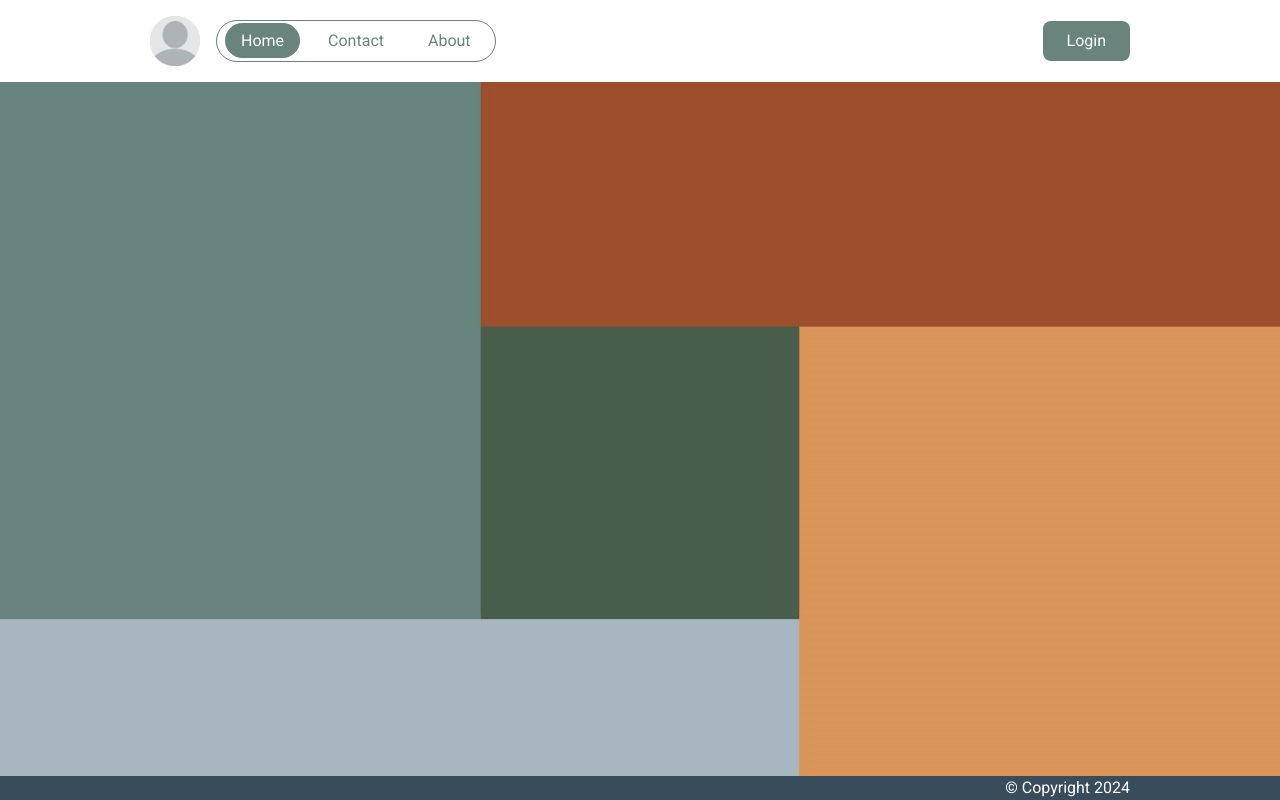
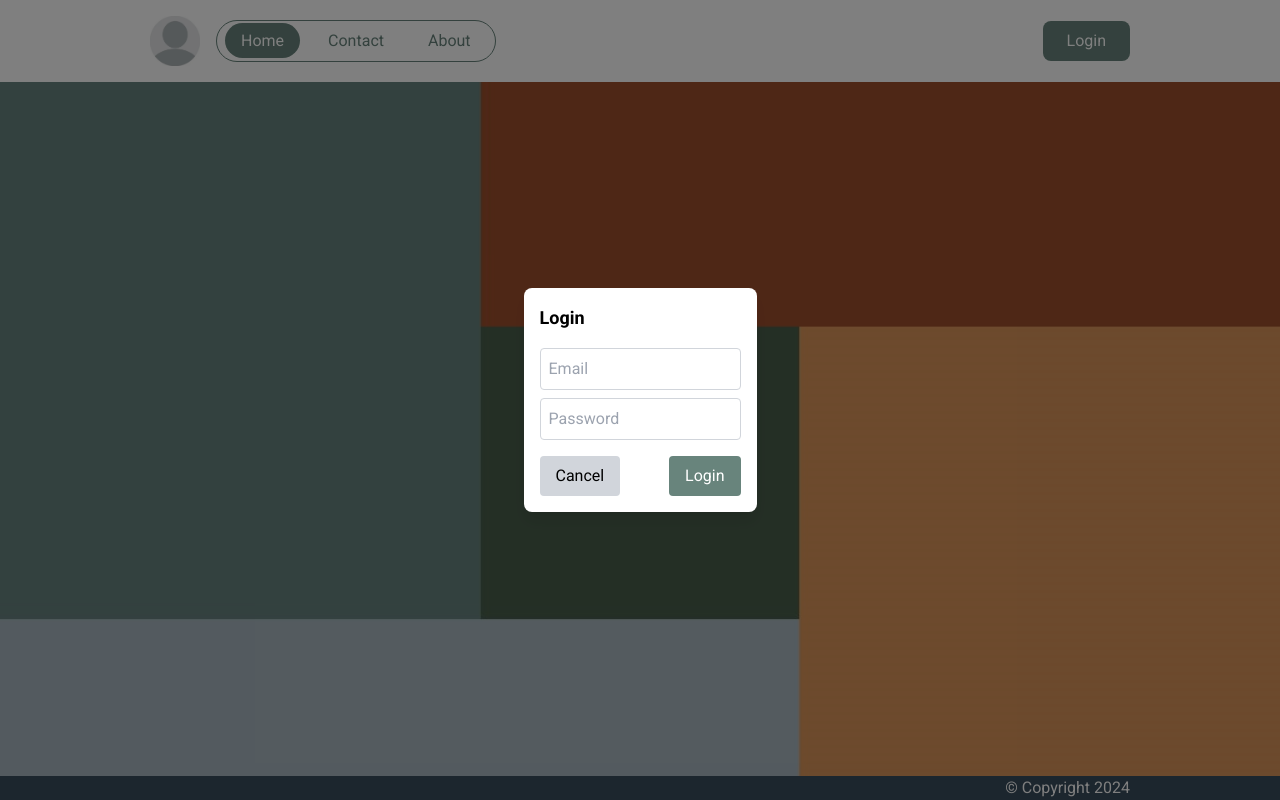
Before and after one commit to panqvela18/quantori-front-task, a Next.js app: page / in a window 1280 px wide. Both pictures are taken after a click on the button "Login". Built offline with nearby package versions, Linux system fonts and the light colour scheme; no server answers.

Commit message:
Add login modal with styled form
- Implemented login modal component with @mui/material/Modal.
- Styled the login form using Tailwind CSS.
- Added client-side cookie management for logout functionality.

```diff
--- a/app/components/Header/Header.tsx
+++ b/app/components/Header/Header.tsx
@@ -1,8 +1,17 @@
+"use server";
 import Image from "next/image";
 import logo from "../../../public/profile.jpg";
 import Link from "next/link";
+import Login from "../Modal/Login";
+import { cookies } from "next/headers";
+import Logout from "./Logout";
 
-export default function Header() {
+export default async function Header() {
+  const cookieStore = cookies();
+  const cookie = cookieStore.get("token");
+
+
+
   return (
     <header className="px-[150px] flex justify-between items-center py-4">
       <div className="flex items-center">
@@ -36,11 +45,7 @@ export default function Header() {
           </ul>
         </nav>
       </div>
-      <div>
-        <button className="px-6 py-2 bg-[#68847c] text-white rounded-lg">
-          Login
-        </button>
-      </div>
+      <div>{cookie ? <Logout /> : <Login />}</div>
     </header>
   );
 }
--- /dev/null
+++ b/app/components/Header/Logout.tsx
@@ -0,0 +1,13 @@
+"use client";
+import { handleLogout } from "../scripts/Logout";
+
+export default function Logout() {
+  return (
+    <button
+      className="px-6 py-2 bg-[#68847c] text-white rounded-lg"
+      onClick={() => handleLogout()}
+    >
+      Logout
+    </button>
+  );
+}
--- /dev/null
+++ b/app/components/Modal/Login.tsx
@@ -0,0 +1,76 @@
+"use client";
+import Modal from "@mui/material/Modal";
+import { useState } from "react";
+import { handleLogin } from "../scripts/Login";
+
+export default function Login() {
+  const [open, setOpen] = useState(false);
+  const [emailInput, setEmailInput] = useState("");
+  const [passwordInput, setPasswordInput] = useState("");
+
+  const handleOpen = () => setOpen(true);
+  const handleClose = () => {
+    setOpen(false);
+  };
+
+  const onSubmit = async (e: { preventDefault: () => void }) => {
+    e.preventDefault();
+    const success = await handleLogin(emailInput, passwordInput);
+    if (success) {
+      handleClose();
+    }
+  };
+
+  return (
+    <>
+      <button
+        onClick={handleOpen}
+        className="px-6 py-2 bg-[#68847c] text-white rounded-lg"
+      >
+        Login
+      </button>
+      <Modal
+        open={open}
+        onClose={handleClose}
+        aria-labelledby="modal-modal-title"
+        aria-describedby="modal-modal-description"
+        className="flex items-center justify-center"
+      >
+        <form
+          onSubmit={onSubmit}
+          className="flex flex-col p-4 bg-white rounded-lg shadow-lg"
+        >
+          <h1 className="text-lg font-bold mb-4">Login</h1>
+          <input
+            type="text"
+            onChange={(e) => setEmailInput(e.target.value)}
+            value={emailInput}
+            placeholder="Email"
+            className="mb-2 p-2 border border-gray-300 rounded"
+          />
+          <input
+            type="password"
+            onChange={(e) => setPasswordInput(e.target.value)}
+            value={passwordInput}
+            placeholder="Password"
+            className="mb-4 p-2 border border-gray-300 rounded"
+          />
+          <div className="flex justify-between">
+            <button
+              onClick={handleClose}
+              className="px-4 py-2 bg-gray-300 rounded"
+            >
+              Cancel
+            </button>
+            <button
+              type="submit"
+              className="px-4 py-2 bg-[#68847c] text-white rounded"
+            >
+              Login
+            </button>
+          </div>
+        </form>
+      </Modal>
+    </>
+  );
+}
--- /dev/null
+++ b/app/components/scripts/Login.ts
@@ -0,0 +1,28 @@
+"use server"
+import { cookies } from "next/headers";
+
+export async function handleLogin(username: string, password: string) {
+    try {
+      const response = await fetch('https://dummyjson.com/auth/login', {
+        method: "POST",
+        headers: {
+          "Content-Type": "application/json",
+        },
+        body: JSON.stringify({
+          username,
+          password,
+        }),
+      });
+      const data = await response.json();
+      console.log('Response:', data);
+      const cookieStore = cookies();
+      cookieStore.set("token",data?.token)
+
+      if (!response) {
+        console.error("Login failed:", data);
+      }
+    } catch (error) {
+      console.error("Error:", error);
+      return false;
+    }
+  }
--- /dev/null
+++ b/app/components/scripts/Logout.ts
@@ -0,0 +1,9 @@
+"use server"
+import { cookies } from "next/headers";
+import { redirect } from "next/navigation";
+
+export  const handleLogout = () => {
+    const cookieStore = cookies();
+    cookieStore.delete("token");
+    redirect("/")
+  };
```
